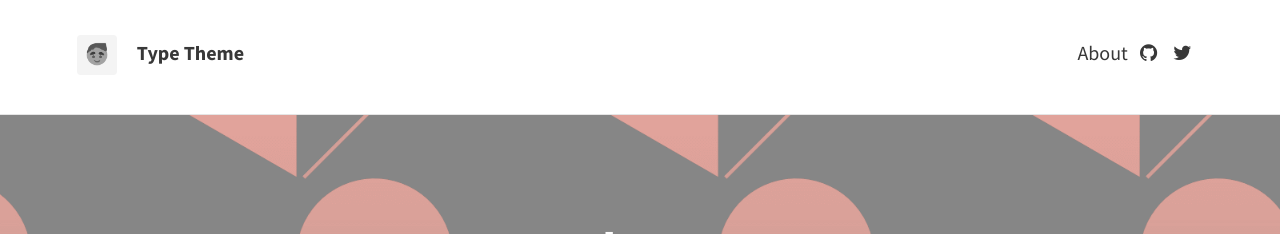
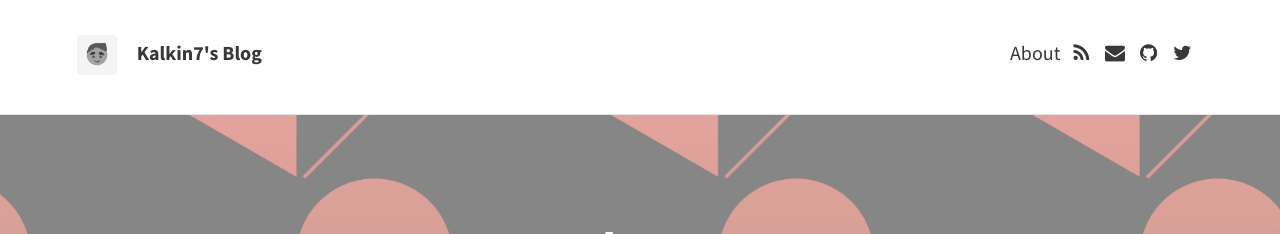
Before and after one commit to kalkin7/kkwiki, a Jekyll site: the page built from about.md, in a window 1280 px wide. Shown: the top 234 px of the page. Built offline with Jekyll 4.4.1, drawn with Linux system fonts in a browser that asks for light colours; nearby versions of some CDN libraries; part of the change alters nothing that is shown.

Commit message:
Modify Blog Setting

```diff
--- a/_config.yml
+++ b/_config.yml
@@ -1,33 +1,31 @@
 # SITE CONFIGURATION
 baseurl: "" # the subpath of your site, e.g. /blog/
-url: "http://example.com" # the base hostname & protocol for your site
+url: "http://kkwiki.tk" # the base hostname & protocol for your site
 
 # THEME-SPECIFIC CONFIGURATION
 theme:
   # Meta
-  title: Type Theme
+  title: Kalkin7's Blog
   avatar: avatar.png
   gravatar: # Email MD5 hash
   description: "A website with blog posts and pages" # used by search engines
 
   # Header and footer text
   header_text: >
-     <p>Lorem ipsum dolor sit amet, consectetur adipiscing elit, sed do eiusmod tempor incididunt ut labore et dolore magna aliqua.</p>
-
-     <p>Remove all header text in <code>_config.yml</code> to disable this feature.</p>
+     <p>Kalkin7의 테스트 블로그</p>
   header_text_feature_image:
   footer_text: >
    Powered by <a href="http://jekyllrb.com">Jekyll</a> with <a href="https://rohanchandra.github.io/project/type/">Type Theme</a>
 
   # Icons
-  rss: false
-  email_address: # Full email address, e.g. "sam@example.com"
+  rss: true
+  email_address: kalkin7@gmail.com # Full email address, e.g. "sam@example.com"
   behance:
   bitbucket:
   dribbble:
   facebook:
   flickr:
-  github: "rohanchandra/type-theme"
+  github: "kalkin7/kkwiki"
   google_plus:
   instagram:
   linkedin:  # Full URL
@@ -37,7 +35,7 @@ theme:
   stack_exchange:  # Full URL
   steam:
   tumblr:
-  twitter: "twitter"
+  twitter: "kalkin_7"
   wordpress:
   youtube:
 
@@ -52,13 +50,13 @@ theme:
   str_email: "Email"
   str_next: "Next"
   str_prev: "Prev"
-  str_continue_reading: "Continue reading"
+  str_continue_reading: "계속 읽기"
 
   # Colours, typography and padding
   # Open the "_sass > base" folder, and open "_variables.scss"
 
 # PAGINATION
-paginate: 5
+paginate: 7
 paginate_path: "blog/page:num"
 
 # BUILD SETTINGS
```
